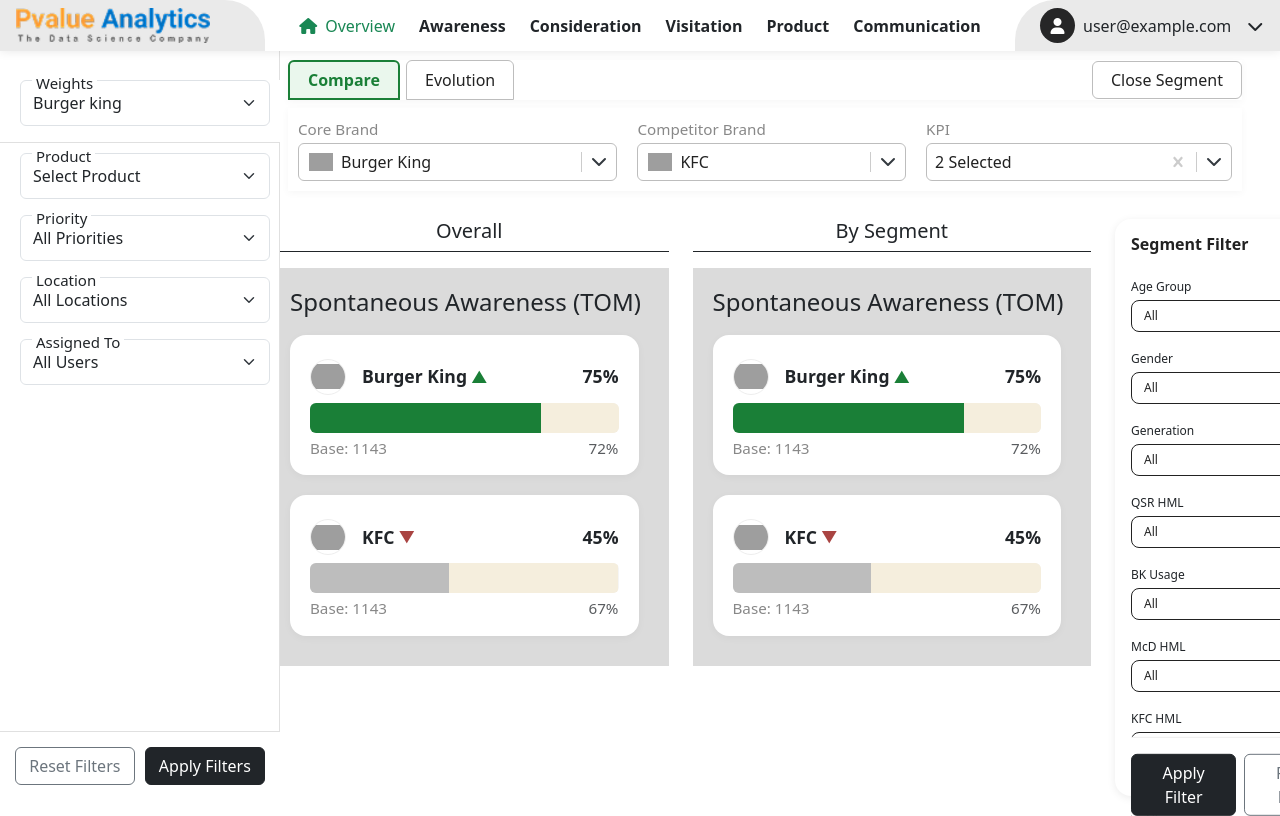
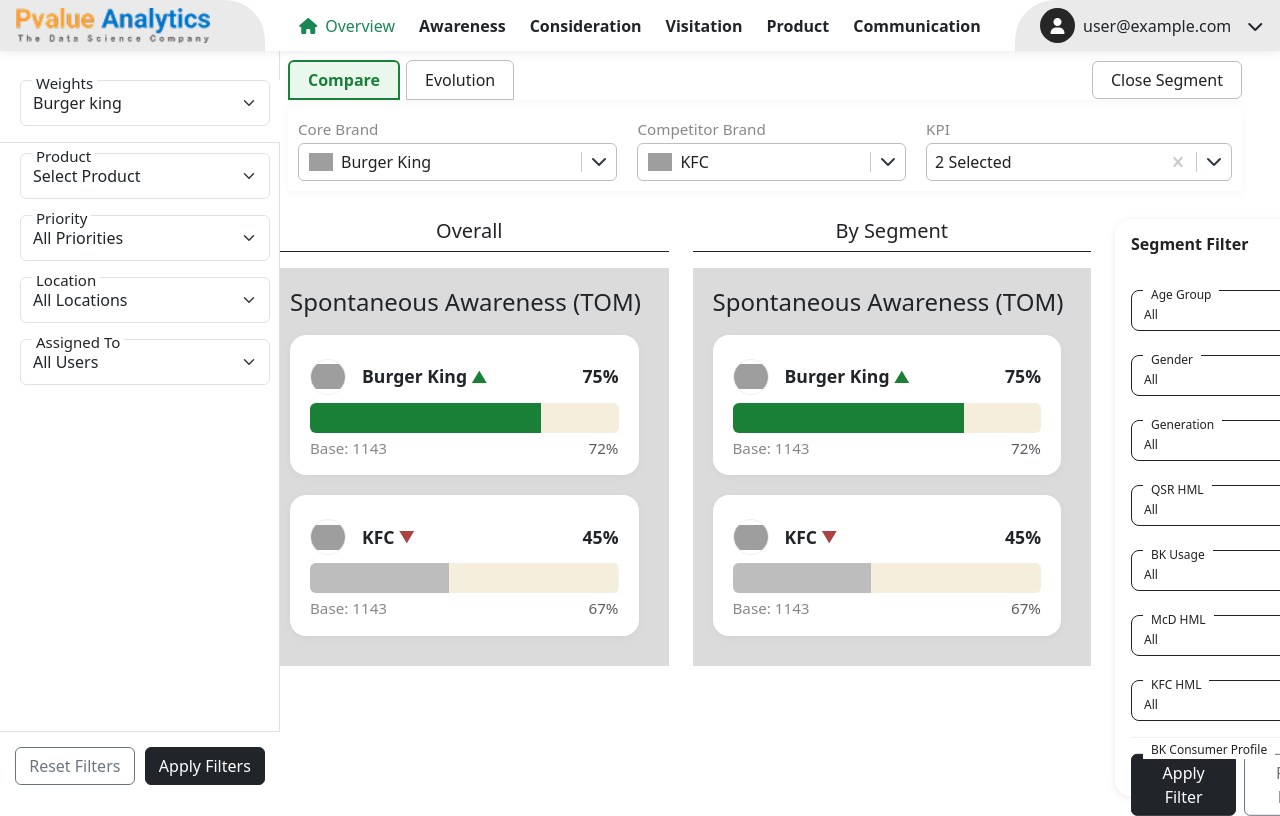
Before and after one commit to imdevkumar/Dashboard, a React (Vite) app: page /awareness in a window 1280 px wide. Both pictures are taken after a click on the button "Open Segment". Built offline with nearby package versions, Linux system fonts and the light colour scheme; grey boxes are pictures that could not be loaded.

Commit message:
dropedown update

```diff
--- a/src/App.css
+++ b/src/App.css
@@ -135,3 +135,71 @@
   --bs-bg-opacity: 1;
   background-color: rgb(38 38 39) !important;
 }
+
+.sidebar-title {
+  font-size: 1rem;
+  font-weight: 600;
+  margin-bottom: 1.5rem;
+  color: #222;
+}
+
+.dropdown-wrapper {
+  margin-bottom: 24px;
+  position: relative;
+}
+
+.dropdown-label-line {
+  position: absolute;
+  top: -9px;
+  left: 12px;
+  right: 12px;
+  height: 0;
+  /* border-top: 1px solid #ccc; */
+  z-index: 1;
+}
+
+.dropdown-label-text {
+  position: relative;
+  background: #fff;
+  padding: 0 8px;
+  font-size: 12px;
+  color: #222;
+  z-index: 2;
+  display: inline-block;
+  font-weight: 500;
+}
+
+.dropdown-select-container {
+  position: relative;
+  margin-top: 12px;
+}
+
+.custom-select {
+  width: 100%;
+  padding: 15px 32px 6px 12px;
+  font-size: 12px;
+  font-weight: 500;
+  border: 1.5px solid #222;
+  border-radius: 8px;
+  appearance: none;
+  background: #fff;
+  color: #222;
+}
+
+.dropdown-chevron {
+  position: absolute;
+  right: 12px;
+  top: 50%;
+  transform: translateY(-50%);
+  pointer-events: none;
+  color: #222;
+  font-size: 12px;
+}
+
+.sidebar-footer {
+  position: sticky;
+  bottom: 0;
+  background: #fff;
+  padding-top: 1rem;
+  border-top: 1px solid #eee;
+}
--- a/src/components/common/rightsidebar.jsx
+++ b/src/components/common/rightsidebar.jsx
@@ -1,49 +1,16 @@
 import React from "react";
-import {
-  FaUser,  FaChevronDown
-} from "react-icons/fa";
+import { FaChevronDown } from "react-icons/fa";
+// import './RightSidebar.css';
 
 const dropdowns = [
-  {
-    label: "Age Group",
-
-    options: ["All", "18-24", "25-34", "35-44", "45+"]
-  },
-  {
-    label: "Gender",
-
-    options: ["All", "Male", "Female", "Other"]
-  },
-  {
-    label: "Generation",
-
-    options: ["All", "Gen Z", "Millennial", "Gen X", "Boomer"]
-  },
-  {
-    label: "QSR HML",
-
-    options: ["All", "High", "Medium", "Low"]
-  },
-  {
-    label: "BK Usage",
-
-    options: ["All", "Frequent", "Occasional", "Rare"]
-  },
-  {
-    label: "McD HML",
-
-    options: ["All", "High", "Medium", "Low"]
-  },
-  {
-    label: "KFC HML",
-
-    options: ["All", "High", "Medium", "Low"]
-  },
-  {
-    label: "BK Consumer Profile",
-
-    options: ["All", "Family", "Single", "Student", "Professional"]
-  }
+  { label: "Age Group", options: ["All", "18-24", "25-34", "35-44", "45+"] },
+  { label: "Gender", options: ["All", "Male", "Female", "Other"] },
+  { label: "Generation", options: ["All", "Gen Z", "Millennial", "Gen X", "Boomer"] },
+  { label: "QSR HML", options: ["All", "High", "Medium", "Low"] },
+  { label: "BK Usage", options: ["All", "Frequent", "Occasional", "Rare"] },
+  { label: "McD HML", options: ["All", "High", "Medium", "Low"] },
+  { label: "KFC HML", options: ["All", "High", "Medium", "Low"] },
+  { label: "BK Consumer Profile", options: ["All", "Family", "Single", "Student", "Professional"] }
 ];
 
 const RightSidebar = () => {
@@ -60,80 +27,28 @@
         position: 'relative'
       }}
     >
-      <h2
-        style={{
-          fontSize: '1rem',
-          fontWeight: 600,
-          marginBottom: '1.5rem',
-          color: '#222'
-        }}
-      >
-        Segment Filter
-      </h2>
+      <h2 className="sidebar-title">Segment Filter</h2>
       <div style={{ flex: 1 }}>
         {dropdowns.map((dropdown, idx) => (
-          <div key={idx} style={{ marginBottom: '18px' }}>
-            <label
-              style={{
-                fontWeight: 500,
-                fontSize: '12px',
-                marginBottom: 4,
-                display: 'flex',
-                alignItems: 'center'
-              }}
-            >
-              {dropdown.icon}{dropdown.label}
-            </label>
-            <div style={{ position: 'relative' }}>
-              <select
-                className="form-select"
-                style={{
-                  border: '1.5px solid #222',
-                  borderRadius: 8,
-                  fontWeight: 500,
-                  fontSize: '12px',
-                  padding: '6px 32px 6px 12px',
-                  width: '100%',
-                  appearance: 'none',
-                  background: '#fff',
-                  color: '#222'
-                }}
-              >
+          <div className="dropdown-wrapper" key={idx}>
+            <div className="dropdown-label-line">
+              <span className="dropdown-label-text">{dropdown.label}</span>
+            </div>
+            <div className="dropdown-select-container">
+              <select className="custom-select">
                 {dropdown.options.map((option, oidx) => (
                   <option key={oidx}>{option}</option>
                 ))}
               </select>
-              <FaChevronDown
-                style={{
-                  position: 'absolute',
-                  right: '12px',
-                  top: '50%',
-                  transform: 'translateY(-50%)',
-                  pointerEvents: 'none',
-                  color: '#222',
-                  fontSize: '12px'
-                }}
-              />
+              <FaChevronDown className="dropdown-chevron" />
             </div>
           </div>
         ))}
       </div>
-      <div
-        style={{
-          position: 'sticky',
-          bottom: 0,
-          background: '#fff',
-          paddingTop: '1rem',
-          borderTop: '1px solid #eee'
-        }}
-      >
+      <div className="sidebar-footer">
         <div className="d-flex flex-row gap-2">
-          <button className="btn btn-dark flex-grow-1">
-            Apply Filter
-          </button>
-          <button className="btn btn-outline-secondary">
-            Reset Filter
-          </button>
+          <button className="btn btn-dark flex-grow-1">Apply Filter</button>
+          <button className="btn btn-outline-secondary">Reset Filter</button>
         </div>
       </div>
     </div>
```
